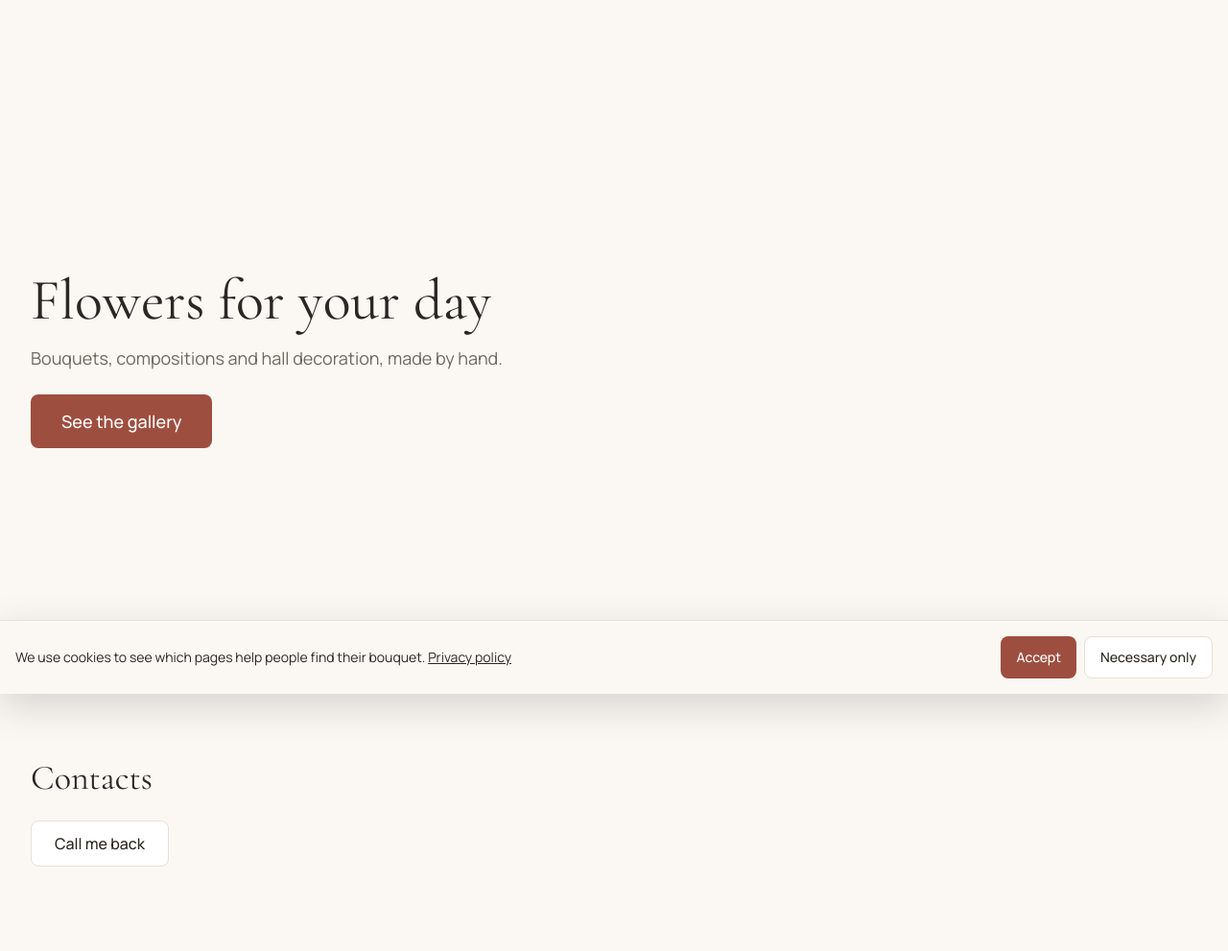
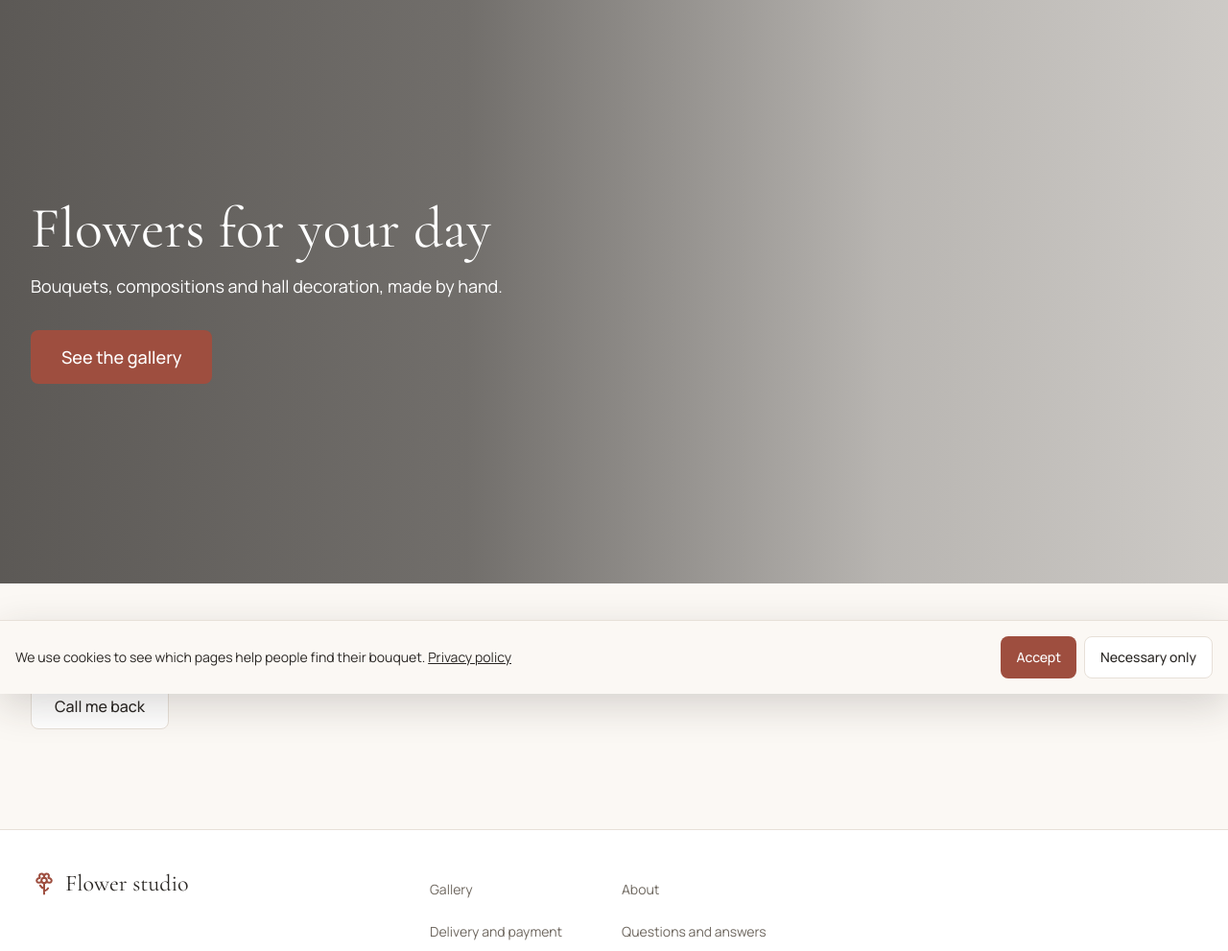
Before and after one commit to kazzutora/flowers-site, a Django app: page / in a window 1280 px wide. Shown: the part 77-1068 px from the top of the page at 96% size. Run offline with Django 5.2, Linux system fonts and the light colour scheme; data comes from the database, SQL or seed files in the repository; data that the repository does not hold is empty; style sheets or scripts are compiled from the project's sources; parts of the project's set-up code (start-up, migrations or seed data) failed here and were passed over; some libraries are stand-ins or nearby versions.

Commit message:
feat(ui): spread the hero across the screen
Shared files, touched on purpose: tech.md v7 rewrote the hero of section 10.

One photograph now fills the band edge to edge with the heading on it, and
the remaining images stand on top as tilted cards, which is where the depth
comes from. The first shape tried was three folded panels filling the width,
but panels taller than the band show only their vertical seams: the slanted
edges that carry the perspective were cropped away.

Measured, not eyeballed: white type over the brightest pixel behind it came
out at 1.29:1 where the heading reached the cards, so the text column stops
short of them. It now measures 5.5:1 at 1440 and 6.4:1 at 360, and the
darkening carries more weight than the current photograph needs, because the
owner swaps the hero in the admin and nobody re-measures afterwards.

```diff
--- a/static/css/input.css
+++ b/static/css/input.css
@@ -3,94 +3,105 @@
 @tailwind utilities;
 
 @layer components {
-  /* Hero of section 10: a fan of photographs with the text over the nearest
-     card. It lives here and not in the template because perspective and
-     rotateY have no Tailwind 3 utilities, and section 2 forbids writing the
-     values in brackets. */
+  /* Hero of section 10: one photograph across the whole screen with the text
+     on it, and the other images standing on it as tilted cards. It lives here
+     and not in the template because perspective and rotateY have no Tailwind 3
+     utilities, and section 2 forbids writing the values in brackets. */
   .hero-showcase {
-    display: grid;
-    gap: 2rem;
+    position: relative;
+    display: flex;
+    align-items: center;
+    overflow: hidden;
+    min-height: 30rem;
   }
 
-  .hero-fan {
+  .hero-fan,
+  .hero-scrim,
+  .hero-cards {
+    position: absolute;
+    inset: 0;
+  }
+
+  .hero-fan-card--1 {
+    height: 100%;
+    width: 100%;
+  }
+
+  /* Deliberately heavier than the current photograph needs. The owner swaps
+     the hero in the admin and nobody re-measures the contrast afterwards, so
+     the darkening carries a margin for a brighter picture. */
+  .hero-scrim {
+    background: linear-gradient(
+      to bottom,
+      rgb(42 39 36 / 0.8) 0%,
+      rgb(42 39 36 / 0.7) 55%,
+      rgb(42 39 36 / 0.8) 100%
+    );
+  }
+
+  .hero-cards {
+    /* Decoration in front of the darkening: it must never swallow a tap meant
+       for the buttons underneath it. */
+    pointer-events: none;
+    perspective: 1400px;
+  }
+
+  .hero-fan-text {
     position: relative;
   }
 
-  .hero-fan-card {
-    @apply overflow-hidden rounded-lg shadow-card;
-    aspect-ratio: 4 / 5;
-  }
-
   @screen md {
-    /* From md the two share one grid cell: the text sits left and in front,
-       the fan opens to the right. */
     .hero-showcase {
-      gap: 0;
+      min-height: 38rem;
     }
 
-    .hero-showcase > * {
-      grid-area: 1 / 1;
+    /* The words sit on the left, so the darkening lets go towards the right,
+       where the cards stand. */
+    .hero-scrim {
+      background: linear-gradient(
+        to right,
+        rgb(42 39 36 / 0.76) 0%,
+        rgb(42 39 36 / 0.66) 38%,
+        rgb(42 39 36 / 0.32) 72%,
+        rgb(42 39 36 / 0.22) 100%
+      );
     }
 
-    .hero-fan-text {
-      position: relative;
-      z-index: 2;
-      align-self: center;
-      justify-self: start;
-      width: 42%;
+    /* The cards stand at full brightness from 48% of the width onwards, and
+       white type over them measures 1.3:1. The words stop short of that: the
+       limit is a share of the width, so it holds at every screen size. */
+    .hero-fan-text h1,
+    .hero-fan-text p {
+      max-width: 44%;
     }
 
-    /* The heading runs over the edge of the nearest card, and text on a
-       photograph does not hold the 4.5:1 of section 13. The page colour fades
-       out behind it, so the fan looks like it emerges from the page. The fade
-       is kept short: past the last letter the photograph belongs to itself. */
-    .hero-fan-text::before {
-      content: "";
+    .hero-cards .hero-fan-card {
+      @apply overflow-hidden rounded-lg shadow-overlay;
       position: absolute;
-      /* Tall on purpose: the fade has to start and end above and below the
-         cards, otherwise its own horizontal edges show up on the photograph
-         as a rectangle. */
-      inset: -12rem -5rem -12rem -3rem;
-      z-index: -1;
-      background: linear-gradient(to right, theme(colors.cream) 72%, transparent);
-    }
-
-    .hero-fan {
-      justify-self: end;
-      width: 64%;
-      aspect-ratio: 5 / 4;
-      perspective: 1200px;
-    }
-
-    .hero-fan-card {
-      position: absolute;
-      top: 50%;
-      width: 46%;
-      /* --hero-tilt follows the pointer; see heroFan in app.js. */
-      transform: translateY(-50%) rotateY(calc(-9deg + var(--hero-tilt, 0deg)))
-        translateZ(var(--hero-depth, 0px));
+      width: 22%;
+      aspect-ratio: 4 / 5;
+      /* Hinged on the left edge so the far side of the card visibly recedes.
+         --hero-tilt follows the pointer; see heroFan in app.js. */
+      transform-origin: left center;
+      transform: rotateY(calc(-16deg + var(--hero-tilt, 0deg)))
+        rotate(var(--hero-turn, 0deg)) translateZ(var(--hero-depth, 0px));
       transition: transform 250ms;
     }
 
-    .hero-fan-card--1 {
-      left: 0;
-      z-index: 3;
-      --hero-depth: 120px;
-      @apply shadow-overlay;
-    }
-
     .hero-fan-card--2 {
-      left: 27%;
-      top: 46%;
+      right: 30%;
+      top: 12%;
       z-index: 2;
-      --hero-depth: 0px;
+      --hero-depth: 60px;
+      --hero-turn: -3deg;
     }
 
     .hero-fan-card--3 {
-      left: 54%;
-      top: 54%;
+      right: 10%;
+      top: 26%;
       z-index: 1;
-      --hero-depth: -120px;
+      --hero-depth: 0px;
+      --hero-turn: 2deg;
     }
   }
 
--- a/templates/ui/hero_showcase.html
+++ b/templates/ui/hero_showcase.html
@@ -1,41 +1,50 @@
 {% load i18n %}{% comment %}
-Parameters: images (2-4, the first one is the nearest card), title, subtitle,
+Parameters: images (1-3, the first one fills the band), title, subtitle,
 body_template.
 
-Section 10: a fan of photographs with the text over the nearest card. The
-geometry is in `.hero-fan*` in static/css/input.css, because perspective and
-rotateY have no Tailwind 3 utilities and bracketed values are forbidden by
-section 2. The fan is decoration: the heading and the subtitle carry the
-meaning, so a screen reader is told to skip it.
+Section 10: a photograph across the whole screen with the text lying on it,
+and the rest of the images standing on it as tilted cards. The geometry is in
+`.hero-*` in static/css/input.css, because perspective and rotateY have no
+Tailwind 3 utilities and bracketed values are forbidden by section 2.
+
+The photographs are decoration: the heading and the subtitle carry the
+meaning, so a screen reader is told to skip them.
 {% endcomment %}
-<section class="hero-showcase mx-auto max-w-site px-4 py-10 md:px-8 md:py-16">
+<section class="hero-showcase" x-data="heroFan">
+  <div class="hero-fan" aria-hidden="true">
+    {% for image in images %}{% if forloop.first %}
+      <div class="hero-fan-card hero-fan-card--1">
+        {% include "ui/image_simple.html" with field=image alt="" sizes="100vw" %}
+      </div>
+    {% endif %}{% endfor %}
+  </div>
+
   {% comment %}
-  The text comes first in the source: on a phone the two stack, and the
-  heading has to be above the photograph rather than on top of it.
+  White on a photograph does not hold the 4.5:1 of section 13 by itself. The
+  darkening is heaviest where the words are and lets go towards the right, so
+  the flowers there keep their colour.
   {% endcomment %}
-  <div class="hero-fan-text">
-    <h1 class="text-4xl leading-tight md:text-6xl">{{ title }}</h1>
+  <div class="hero-scrim" aria-hidden="true"></div>
+
+  {% comment %}
+  The cards stand in front of the darkening, at full brightness, and only from
+  md: on a phone they would sit off screen and be downloads for nothing.
+  {% endcomment %}
+  <div class="hero-cards" aria-hidden="true">
+    {% for image in images %}{% if not forloop.first %}
+      <div class="hero-fan-card hero-fan-card--{{ forloop.counter }} hidden md:block">
+        {% include "ui/image_simple.html" with field=image alt="" lazy=True sizes="(min-width: 768px) 26vw, 0px" %}
+      </div>
+    {% endif %}{% endfor %}
+  </div>
+
+  <div class="hero-fan-text mx-auto w-full max-w-site px-4 py-16 md:px-8 md:py-24">
+    <h1 class="text-4xl leading-tight text-white md:text-6xl">{{ title }}</h1>
     {% if subtitle %}
-      <p class="mt-4 text-lg text-muted">{{ subtitle }}</p>
+      <p class="mt-4 text-lg text-white">{{ subtitle }}</p>
     {% endif %}
     {% if body_template %}
-      <div class="mt-6 flex flex-wrap gap-3">{% include body_template %}</div>
+      <div class="mt-8 flex flex-wrap gap-3">{% include body_template %}</div>
     {% endif %}
   </div>
-
-  <div class="hero-fan" x-data="heroFan" aria-hidden="true">
-    {% for image in images %}
-      {% comment %}
-      Only the nearest card exists on a phone: the rest sit off screen there
-      and would be downloads for nothing.
-      {% endcomment %}
-      <div class="hero-fan-card hero-fan-card--{{ forloop.counter }}{% if not forloop.first %} hidden md:block{% endif %}">
-        {% if forloop.first %}
-          {% include "ui/image_simple.html" with field=image alt="" sizes="(min-width: 768px) 34vw, 92vw" %}
-        {% else %}
-          {% include "ui/image_simple.html" with field=image alt="" lazy=True sizes="(min-width: 768px) 30vw, 0px" %}
-        {% endif %}
-      </div>
-    {% endfor %}
-  </div>
 </section>
```
Also changed, not shown: apps/core/tests/test_home.py (+4 -3 lines).
